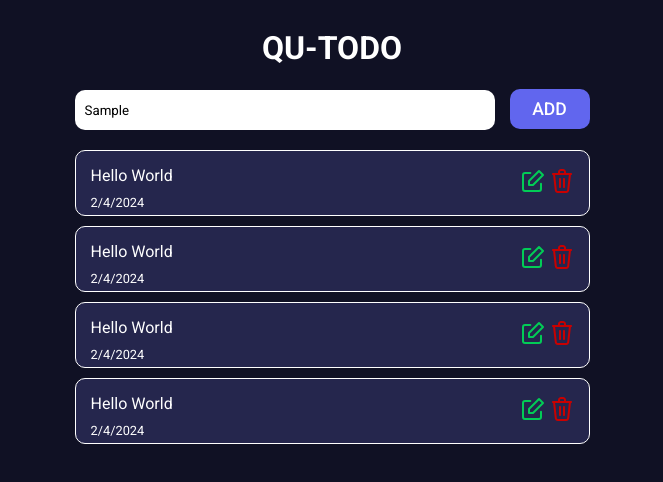
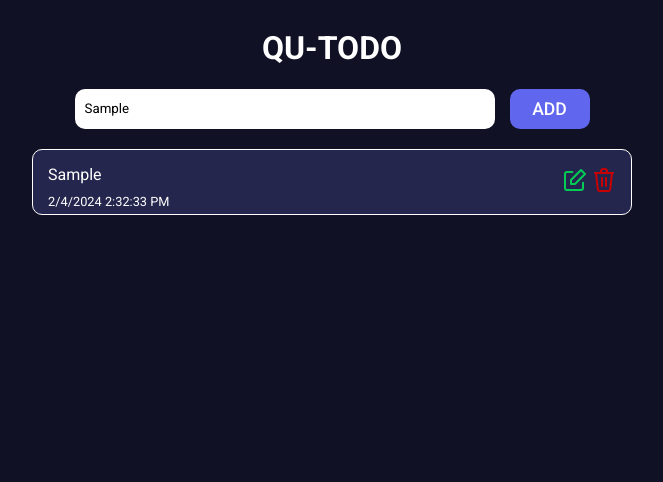
Before and after one commit to omertaskn452/todo-app-2024, a React (Create React App) app: page / in a window 1280 px wide. Both pictures are taken after typing "Sample" into the empty fields and a click on the button "ADD". Shown: the top 482 px of the page, without its empty margins (308-971 px from the left). Built offline with nearby package versions, Linux system fonts and the light colour scheme.

Commit message:
Added some functions

```diff
--- a/src/components/Main/Main.jsx
+++ b/src/components/Main/Main.jsx
@@ -1,10 +1,49 @@
-import React from "react";
+import React, {useEffect, useState} from "react";
 import style from "./main.css"
 import DeleteIcon from "../icons/DeleteIcon/DeleteIcon";
 import EditIcon from "../icons/EditIcon/EditIcon";
 import Todo from "../Todo/Todo";
+import { nanoid } from "nanoid";
 
 export default function Main() {
+
+  const  [todos, setTodos] = useState(JSON.parse(localStorage.getItem("Todos")) || [])
+
+  const [newTodoName, setNewTodoName] = useState("")
+
+  useEffect (() => {
+    localStorage.setItem("Todos", JSON.stringify(todos))
+  }, [todos])
+
+  const addingNewTodo = () => {
+    const date = new Date().toLocaleDateString()
+    const time = new Date().toLocaleTimeString()
+    setTodos(
+      [
+        ...todos,
+        {todoName: newTodoName, id: nanoid(), date: date, time: time}
+      ]
+    );
+  }
+
+  const deleteTodo = (id) => {
+    setTodos(
+      todos.filter(todo =>
+        todo.id !== id)
+    )
+    console.log("todo was deleted")
+  }
+
+  let todoElements = todos.map((todo) =>
+    <Todo
+      name={todo.todoName}
+      id={todo.id}
+      date={todo.date}
+      time={todo.time}
+      deleteTodo={deleteTodo}
+    />
+  )
+
   return(
     <div className="main">
       <h1>QU-TODO</h1>
@@ -15,14 +54,14 @@ export default function Main() {
             type="text"
             name=""
             id=""
+            value={newTodoName}
+            onChange={e => setNewTodoName(e.target.value)}
             placeholder="Add new todo" />
-          <button className="submit-button">ADD</button>
+
+          <button onClick={addingNewTodo} className="submit-button">ADD</button>
         </div>
         <div className="todos">
-          <Todo/>
-          <Todo/>
-          <Todo/>
-          <Todo/>
+          {todoElements}
         </div>
       </div>
     </div>
--- a/src/components/Main/main.css
+++ b/src/components/Main/main.css
@@ -7,6 +7,17 @@ body{
   flex-direction: column;
   justify-content: center;
   align-items: center;
+}
+.main-wrapper{
+  display: flex;
+  flex-direction: column;
+  justify-content: center;
+  width: 600px;
+}
+.add-todo{
+  display: flex;
+  justify-content: center;
+  width: 100%;
 }
 .submit-input{
   background-color: white;
@@ -35,4 +46,5 @@ body{
 }
 .todos{
   margin-top: 20px;
+  width: 100%;
 }
--- a/src/components/Todo/Todo.jsx
+++ b/src/components/Todo/Todo.jsx
@@ -3,19 +3,23 @@ import style from "./todo.css"
 import DeleteIcon from "../icons/DeleteIcon/DeleteIcon";
 import EditIcon from "../icons/EditIcon/EditIcon";
 
-export default function Todo() {
+export default function Todo(props) {
 
-  const date = new Date().toLocaleDateString();
+  const date = new Date().toLocaleTimeString();
 
   return(
     <div className="todo">
       <div className="todo-info">
-        <p className="todo-info-title">Hello World</p>
-        <span className="todo-date">{date}</span>
+        <p className="todo-info-title">{props.name}</p>
+        <span className="todo-date">{props.date} {props.time}</span>
       </div>
       <div className="todo-info-icons">
-        <EditIcon/>
-        <DeleteIcon/>
+        <div>
+          <EditIcon/>
+        </div>
+        <div onClick={()=>props.deleteTodo(props.id)}>
+          <DeleteIcon/>
+        </div>
       </div>
     </div>
   )
--- a/src/components/Todo/todo.css
+++ b/src/components/Todo/todo.css
@@ -23,3 +23,7 @@ div.todo + div.todo {
   bottom: -10px;
   font-size: 0.8rem;
 }
+.todo-info-icons{
+  display: flex;
+  flex-direction: row;
+}
```
